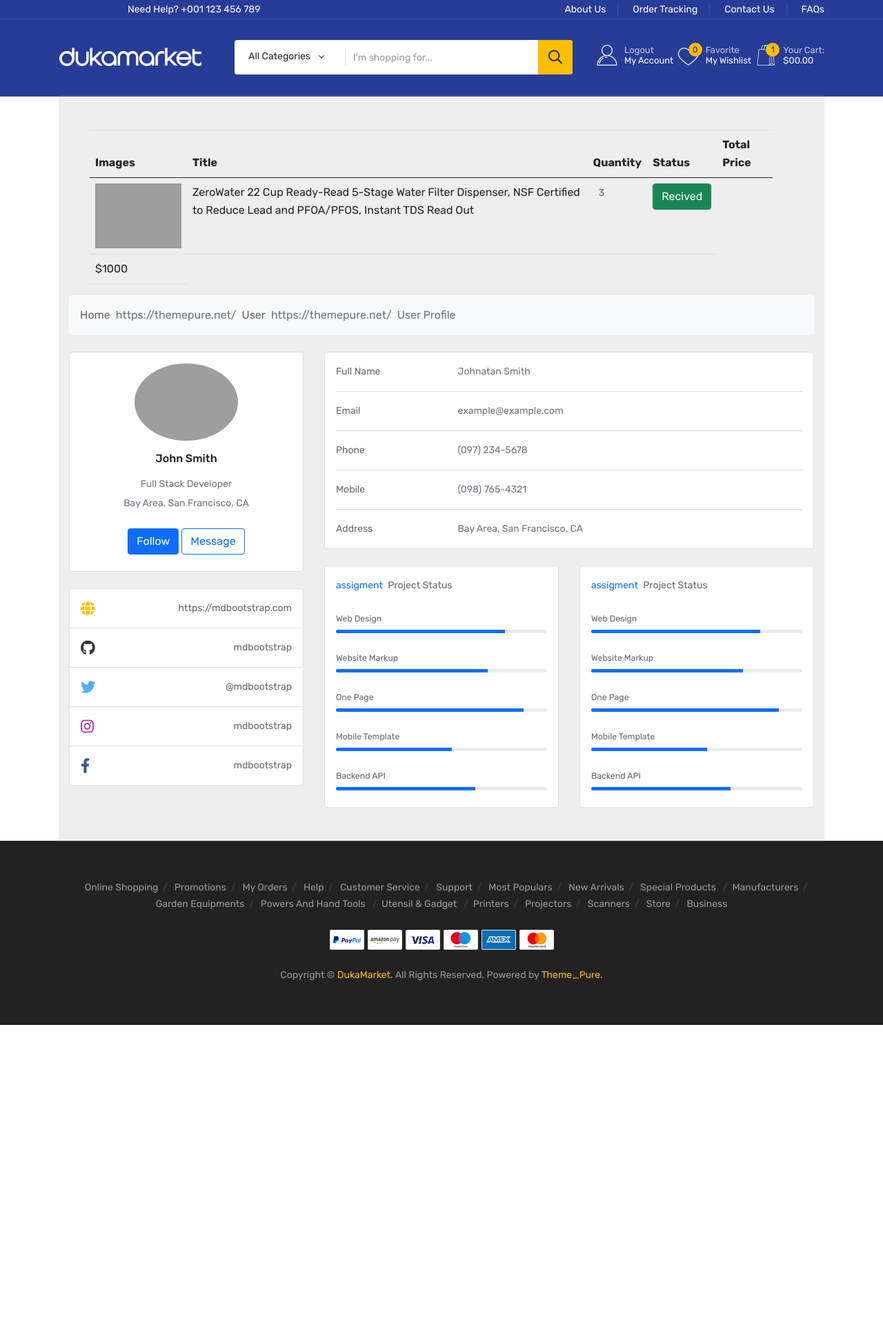
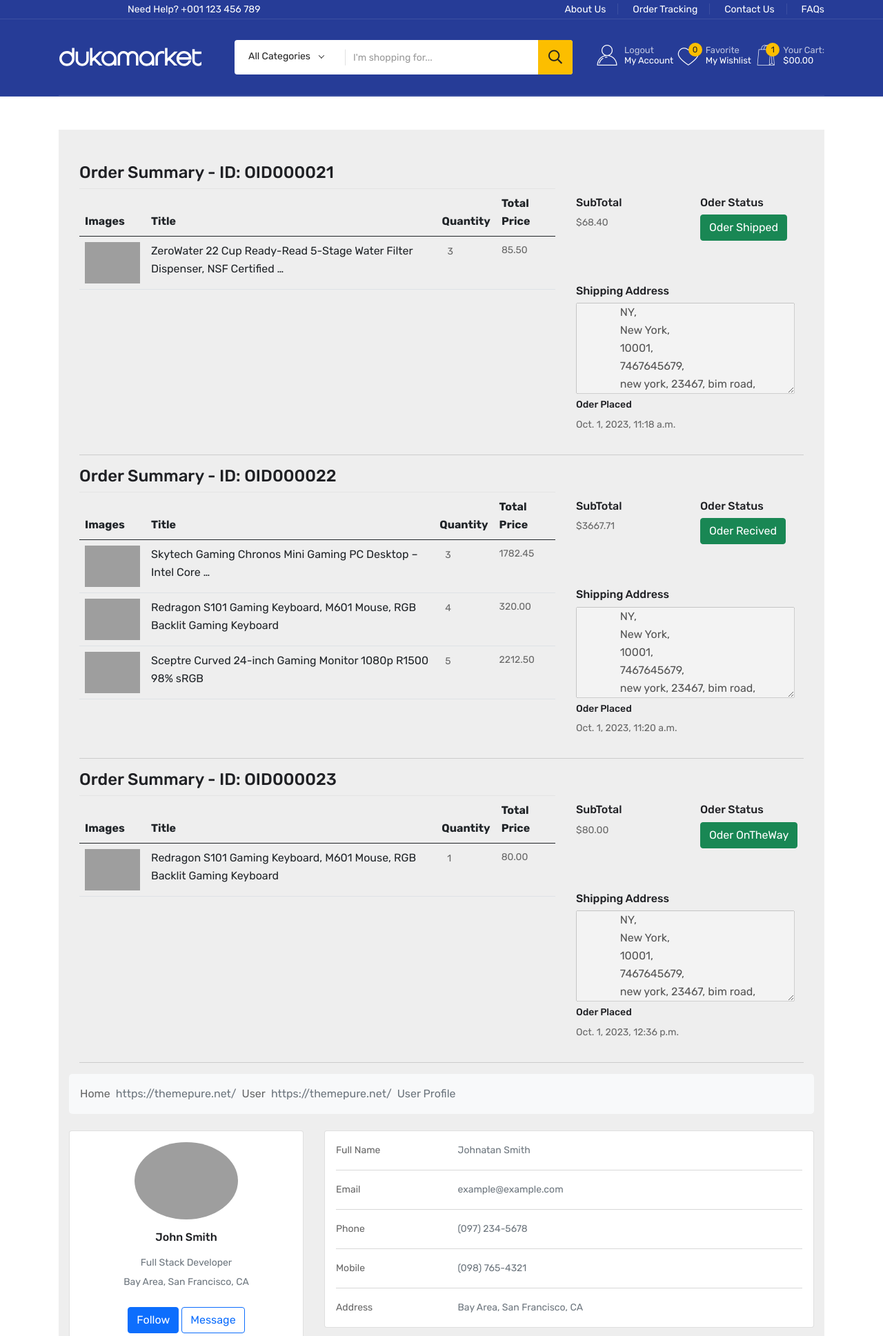
Before and after one commit to farad-alam/Multi-Vendor-Ecommerce, a Django app: page /user-profile/ in a window 1280 px wide. Shown: the top 1937 px of the page at 69% size. Before the commit the page ends 1486 px from the top, so only its background shows below. Run offline with Django 4.2, Linux system fonts and the light colour scheme; a user stored in the database is signed in; data comes from the database, SQL or seed files in the repository; both versions use the stored data as it was after the commit; some libraries are stand-ins or nearby versions; some web fonts are replaced; grey boxes are pictures that could not be loaded.

Commit message:
Oder Summary: Showing oder summery in template using model classmethod

```diff
--- a/accounts/views.py
+++ b/accounts/views.py
@@ -41,17 +41,21 @@ def login_view(request):
 
     return render(request,'accounts/user/login.html',context)
 
+
+
 @login_required(login_url='user_login')
 def user_profile(request):
-    placed_oders = PlacedOder.objects.filter(user=request.user)
-    if placed_oders:
-        print(placed_oders)
-        print(placed_oders[0])
-        placed_oders = placed_oders[0].order_items.all()
+    placed_oders_by_oder_id = PlacedOder.placed_oders_by_user(user=request.user)
+    # print(placed_oders_by_oder_id)
+    placede_oder_obj = PlacedOder.objects.filter(user=request.user)
+    if placede_oder_obj:
+        shipping_addess = placede_oder_obj[0].shipping_address
     else:
-        placed_oders = None
+        shipping_addess = None
+
     context = {
-        'placed_oders':placed_oders
+        'placed_oders_by_oder_id':placed_oders_by_oder_id,
+        "shipping_addesss":shipping_addess,
     }
     return render(request,'accounts/user/user-profile.html', context)
 
--- a/products/models.py
+++ b/products/models.py
@@ -174,12 +174,59 @@ class PlacedOder(models.Model):
         ("Oder OnTheWay", "Oder OnTheWay"),
         ("Oder Shipped", "Oder Shipped"),
     ]
+    # order_number = models.BigAutoField()
     user = models.ForeignKey("accounts.CustomUser", on_delete=models.CASCADE)
     shipping_address = models.ForeignKey(CustomerAddress, on_delete=models.CASCADE)
     sub_total_price = models.FloatField()
     status = models.CharField(max_length=50, choices=STATUS, default="Oder Recived")
     paid = models.BooleanField(default=False)
     placed_date = models.DateTimeField(auto_now_add=True)
+
+    @property
+    def oder_id(self):
+        return f'OID{str(self.id).zfill(6)}'
+
+    @classmethod
+    def placed_oders_by_user(cls, user):
+        oders = PlacedOder.objects.filter(user=user)
+        placed_oder_items_dict = {}
+
+        for oder in oders:
+            placed_oder_list = []
+
+            placed_oder_details = {}
+            placed_oder_details['sub_total_price'] = oder.sub_total_price
+            placed_oder_details['status'] = oder.status
+            placed_oder_details['placed_date'] = oder.placed_date
+            placed_oder_list.append(placed_oder_details)
+
+            oder_items = PlacedeOderItem.objects.filter(placed_oder=oder)
+
+            for item in oder_items:
+                oder_items_list = []
+                print(item.product.title)
+                image = item.product.productimage_set.first().image
+                title = item.product.title
+                quantity = item.quantity
+                total_price = item.total_price
+                oder_items_list.append(image)
+                oder_items_list.append(title)
+                oder_items_list.append(quantity)
+                oder_items_list.append(total_price)
+                placed_oder_list.append(oder_items_list)
+
+            placed_oder_items_dict[oder.oder_id] = placed_oder_list
+        return placed_oder_items_dict
+        # return 'fg'
+
+    @classmethod
+    def all_placed_oder_items(cls,user):
+        user_placed_orders = PlacedOder.objects.filter(user=user)
+        # print(user_placed_orders)
+        if user_placed_orders:
+            user_placed_order_items  = PlacedeOderItem.objects.filter(placed_oder__in=user_placed_orders)
+            return user_placed_order_items
+        return None
 
     def __str__(self):
         return f"{self.user.first_name}--{str(self.id)}--{self.order_items.all()[0].product.title}"
--- a/templates/accounts/user/user-profile.html
+++ b/templates/accounts/user/user-profile.html
@@ -1,11 +1,9 @@
 {% extends "accounts/user/dashboard-base.html" %}
-
-
 
 {% block dashboard-content %}
 <section style="background-color: #eee;">
 
-    <div class="container py-5">
+    <div class="container py-5 my-5">
       {% include 'products/OderSummary.html' %}
       {% include 'baseFiles/messages.html' %}
       <div class="row">
--- a/templates/baseFiles/base.html
+++ b/templates/baseFiles/base.html
@@ -301,7 +301,7 @@
                       <i class="flaticon-user"></i>
                       <span class="text">
                         <span class="sub">Logout </span>
-                        My Account
+                        {{request.user.first_name}}
                       </span>
                     </a>
                   </div>
--- a/templates/products/OderSummary.html
+++ b/templates/products/OderSummary.html
@@ -1,5 +1,76 @@
-<div class="container row">
-    <div class="col-12">
+{% load custom_filters %}
+<div class="container">
+
+
+    {% for key, value in placed_oders_by_oder_id.items %}
+    <div class="row">
+        <div class="col-8">
+            <h3>Order Summary - ID: {{key}}</h3>
+            <table class="table">
+                <thead>
+                   <tr>
+                      <th class="product-thumbnail">Images</th>
+                      <th class="cart-product-name">Title</th>
+                      <th class="product-quantity">Quantity</th>
+                      <th class="product-subtotal">Total Price</th>
+
+                   </tr>
+                </thead>
+                <tbody>
+
+                    {% for items in value|slice:"1:" %}
+                        <tr>
+                            <td class="product-thumbnail"><a href="#"><img style="max-width: 80px; max-height: 110px;" src="{{items.0}}" alt=""></a></td>
+                            <td class="product-name"><a href="#">{{ items.1|truncatewords:10 }}</a></td>
+                            <td class="product-quantity">
+                                <div class="d-inline-flex">
+                                    <p class="mx-2 cart-quantity" id="product-quantity" >{{items.2}}</p>
+                                </div>
+                            </td>
+                            <td class="product-subtotal"><p>{{items.3|floatformat:2}}</p></td>
+                        </tr>
+                   {% endfor %}
+
+                </tbody>
+          </table>
+
+
+        </div>
+        <div class="col-4">
+            <div class="row subtotal my-5">
+                <div class="col-6">
+                    <h5>SubTotal</h5>
+                    <p>${{value.0.sub_total_price|floatformat:2}}</p>
+                </div>
+                <div class="col-6">
+                    <h5>Oder Status</h5>
+                    <p class='btn btn-success'>{{value.0.status}}</p>
+                </div>
+            </div>
+            <div class="shipping-address">
+                <h5>Shipping Address</h5>
+                <textarea name="" id="" cols="30" rows="5" disabled>
+                {{shipping_addesss.state}},
+                {{shipping_addesss.city}},
+                {{shipping_addesss.zip_code}},
+                {{shipping_addesss.mobile}},
+                {{shipping_addesss.street_address}},
+                </textarea>
+            </div>
+            <div class="oder-placed-date">
+                <h6>Oder Placed</h6>
+                <p>{{value.0.placed_date}}</p>
+            </div>
+
+        </div>
+    </div>
+    <hr>
+    {% endfor %}
+
+
+
+    {% comment %} <div class="col-8">
+        <h3>Order Summary - ID: {{oder_id}}</h3>
         <table class="table">
             <thead>
                <tr>
@@ -17,8 +88,8 @@
                 {% for item in placed_oders %}
 
                <tr>
-                  <td class="product-thumbnail"><a href="#"><img src="{{item.product.productimage_set.first.image}}" alt=""></a></td>
-                  <td class="product-name"><a href="#">{{item.product.title}}</a></td>
+                  <td class="product-thumbnail"><a href="#"><img style="max-width: 80px; max-height: 110px;" src="{{item.product.productimage_set.first.image}}" alt=""></a></td>
+                  <td class="product-name"><a href="#">{{item.product.title | truncatewords:8}}</a></td>
                   <td class="product-quantity">
                         <div class="d-inline-flex">
                             <p class="mx-2 cart-quantity" id="product-quantity-{{product.id}}" >{{item.quantity}}</p>
@@ -26,11 +97,29 @@
                   </td>
                   <td class="product-status"> <p class='btn btn-success' >Recived</p> </td>
                </tr>
-               <td>$1000</td>
+
                {% endfor %}
                {% endif %}
+
             </tbody>
       </table>
     </div>
+    <div class="col-4">
+        <div class="subtotal my-5">
+            <h5>SubTotal</h5>
+            <p>${{sub_total_price}}</p>
+        </div>
+        <div class="shipping-address">
+            <h5>Shipping Address</h5>
+            <textarea name="" id="" cols="30" rows="10" disabled>
+            {{shipping_addesss.state}},
+            {{shipping_addesss.city}},
+            {{shipping_addesss.zip_code}},
+            {{shipping_addesss.mobile}},
+            {{shipping_addesss.street_address}},
+            </textarea>
+        </div>
+
+    </div> {% endcomment %}
 
 </div>
```
Also changed, not shown: accounts/templatetags/custom_filters.py (added, +10 -0 lines), accounts/templatetags/__init__.py (added), backup.db.sqlite3, products/migrations/0005_alter_placedeoderitem_placed_oder.py (added).
